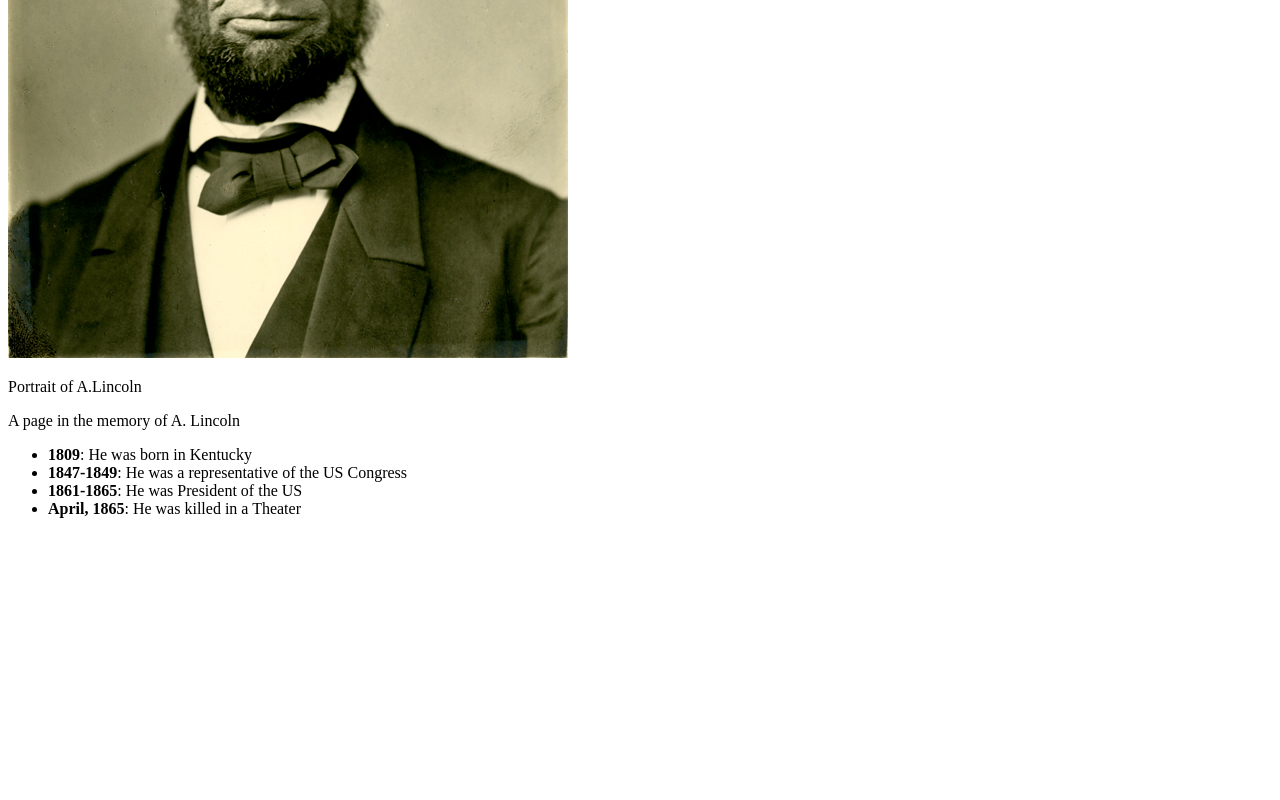
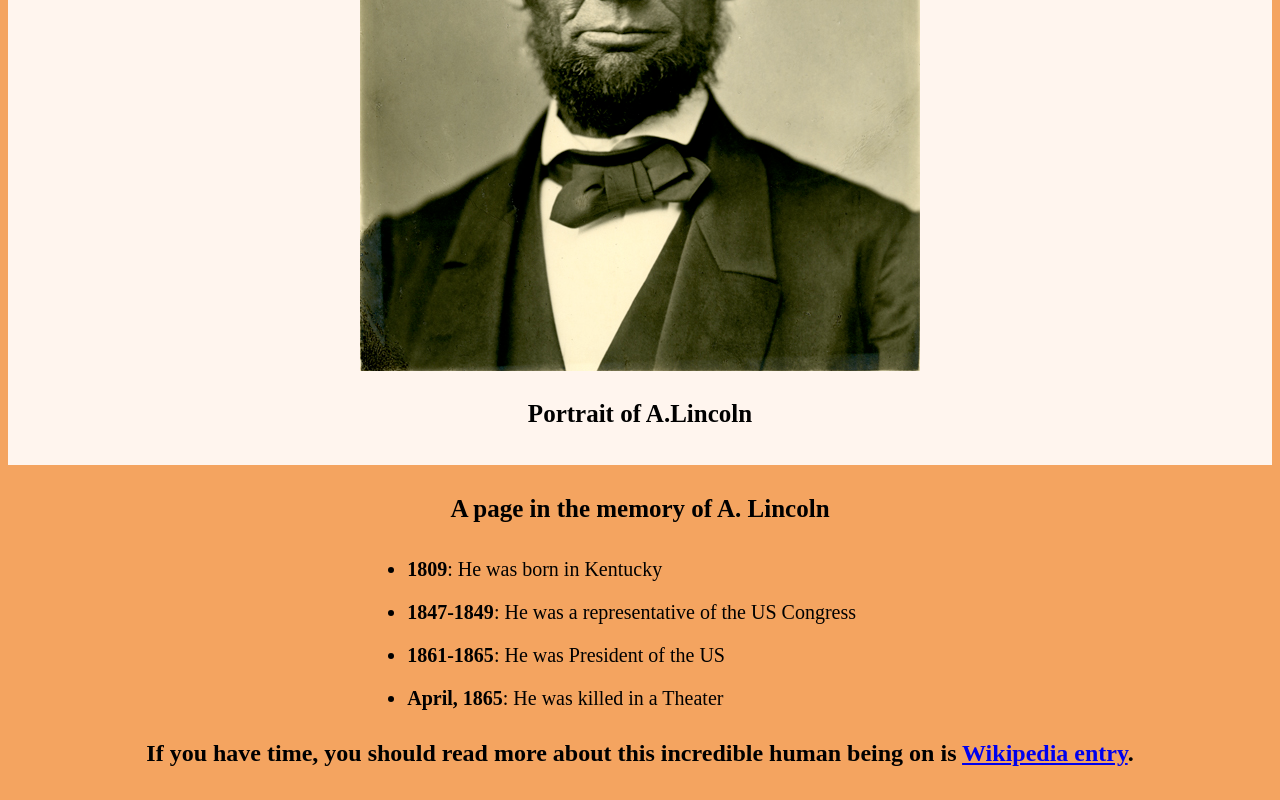
Before and after one commit to aulbytj/secondMicroverseTrails, a plain HTML site: page fcc-test-suite-template-master/index.html in a window 1280 px wide. Shown: the part 422-1222 px from the top of the page. Before the commit the page ends 956 px from the top, so only its background shows below. Drawn offline with Linux system fonts and the light colour scheme.

Commit message:
added some content

```diff
--- a/fcc-test-suite-template-master/css/style.css
+++ b/fcc-test-suite-template-master/css/style.css
@@ -0,0 +1,42 @@
+img {
+  max-width: 100%;
+  height: auto;
+}
+
+main {
+  text-align: center;
+}
+
+li {
+  text-align: justify;
+}
+
+ul {
+  width: 50%;
+  margin: auto;
+}
+
+li {
+  width: 80%;
+  margin: auto;
+  padding: 0.5em 0;
+  font-size: 20px;
+}
+
+body {
+  background-color: sandybrown;
+}
+
+#tribute-info {
+  padding: 0.3em 0;
+}
+
+#img-div {
+  background-color: seashell;
+  padding: 0.8em 0;
+}
+
+p {
+  font-size: 25px;
+  font-weight: 800;
+}
--- a/fcc-test-suite-template-master/index.html
+++ b/fcc-test-suite-template-master/index.html
@@ -12,20 +12,33 @@
     <main id="main">
       <h1>Tribute to Abraham Lincoln</h1>
       <div id="img-div">
-        <img id="image"
+        <img
+          id="image"
           src="Abraham_Lincoln_O-77_matte_collodion_print.jpg"
           alt="Abraham Lincoln"
         />
-      <p id="image-caption">Portrait of A.Lincoln</p>
+        <p id="image-caption">Portrait of A.Lincoln</p>
       </div>
       <div id="tribute-info">
         <p>A page in the memory of A. Lincoln</p>
         <ul>
           <li><strong>1809</strong>: He was born in Kentucky</li>
-          <li><strong>1847-1849</strong>: He was a representative of the US Congress</li>
+          <li>
+            <strong>1847-1849</strong>: He was a representative of the US
+            Congress
+          </li>
           <li><strong>1861-1865</strong>: He was President of the US</li>
           <li><strong>April, 1865</strong>: He was killed in a Theater</li>
         </ul>
+        <h2>
+          If you have time, you should read more about this incredible human
+          being on is
+          <a
+            href="https://en.wikipedia.org/wiki/Abraham_Lincoln"
+            target="-blank"
+            >Wikipedia entry</a
+          >.
+        </h2>
       </div>
     </main>
     <script src="js/index.js"></script>
```
Also changed, not shown: 1 other file.
